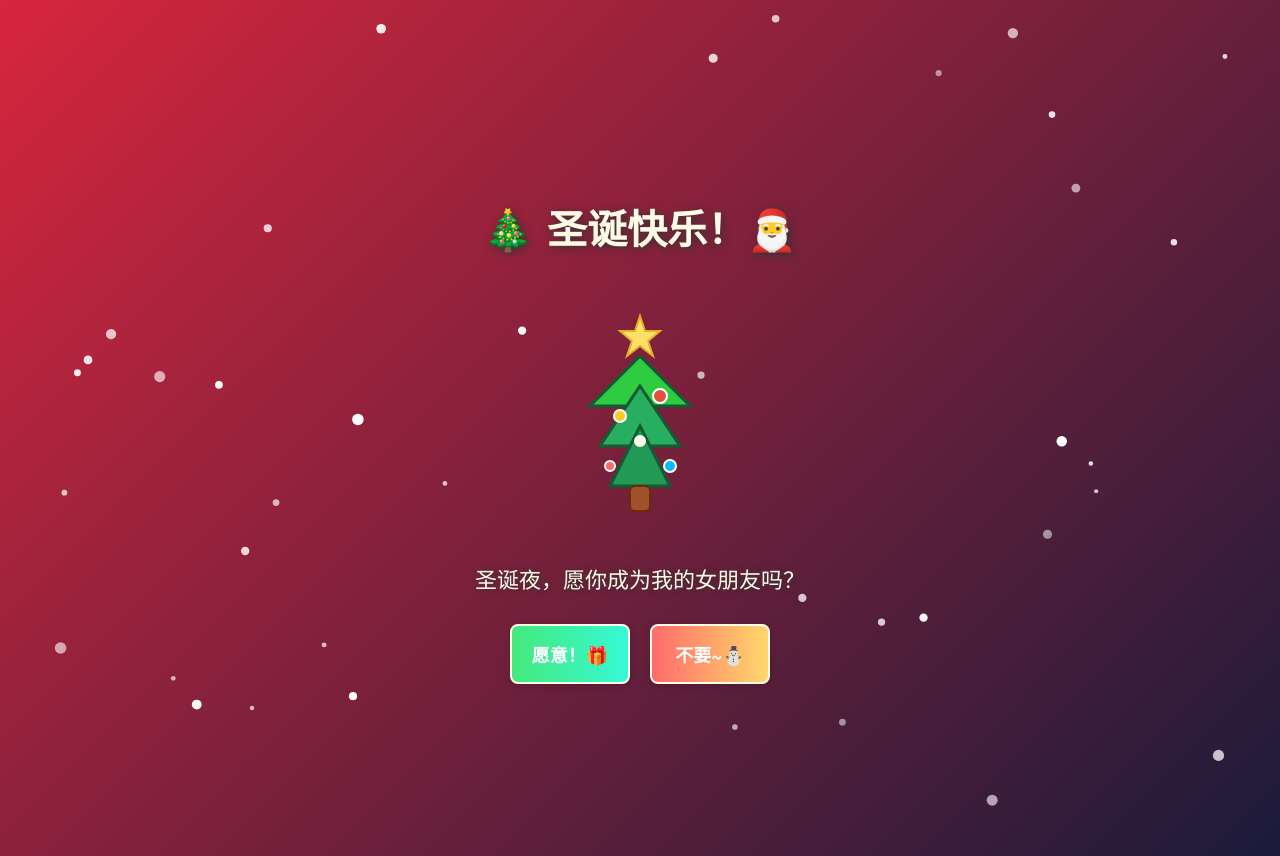
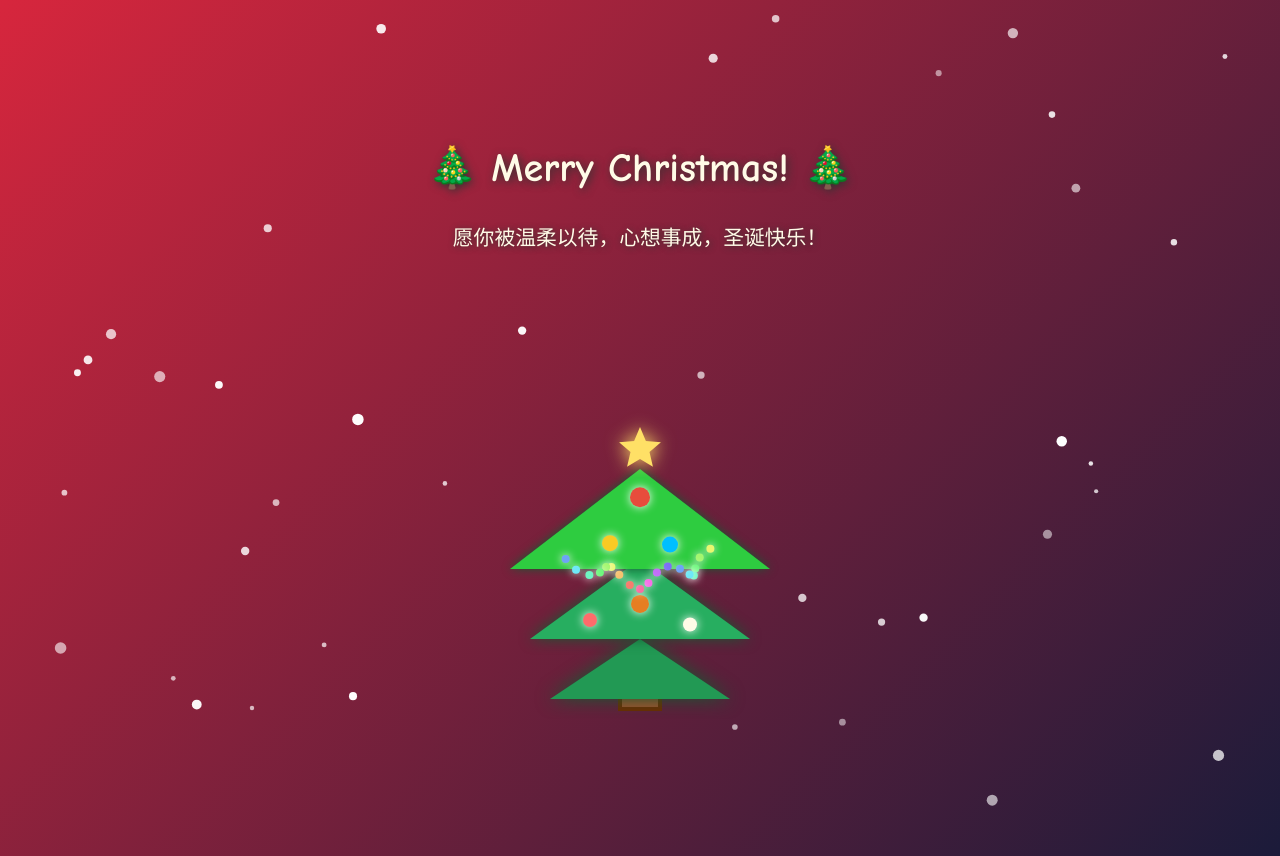
Before and after one commit to z2123668062/for_zqq, a plain HTML site: page index.html in a window 1280 px wide. Drawn offline with Linux system fonts and the light colour scheme.

Commit message:
圣诞节优化

```diff
--- a/index.html
+++ b/index.html
@@ -80,32 +80,11 @@
   <!-- 雪花 SVG -->
   <svg class="snow"></svg>
 
-  <h1>🎄 圣诞快乐！🎅</h1>
+
+  <h1>🎄 Merry Christmas! 🎄</h1>
+  <p style="font-size: 1.3rem; margin-bottom: 18px; color: #fffbe7; font-family: 'Segoe Script', 'Comic Sans MS', cursive; text-shadow: 1px 1px 6px #333;">愿你被温柔以待，心想事成，圣诞快乐！</p>
   <div class="tree-container">
-    <!-- 圣诞树 SVG -->
-    <svg width="180" height="220" viewBox="0 0 180 220">
-      <!-- 星星 -->
-      <polygon points="90,20 95,35 110,35 98,45 103,60 90,50 77,60 82,45 70,35 85,35" fill="#ffe066" stroke="#e1b12c" stroke-width="2"/>
-      <!-- 树层1 -->
-      <polygon points="90,60 140,110 40,110" fill="#2ecc40" stroke="#145a32" stroke-width="3"/>
-      <!-- 树层2 -->
-      <polygon points="90,90 130,150 50,150" fill="#27ae60" stroke="#145a32" stroke-width="3"/>
-      <!-- 树层3 -->
-      <polygon points="90,130 120,190 60,190" fill="#229954" stroke="#145a32" stroke-width="3"/>
-      <!-- 树干 -->
-      <rect x="80" y="190" width="20" height="25" rx="5" fill="#a0522d" stroke="#6e2c00" stroke-width="2"/>
-      <!-- 彩球 -->
-      <circle cx="110" cy="100" r="7" fill="#e74c3c" stroke="#fff" stroke-width="2"/>
-      <circle cx="70" cy="120" r="6" fill="#f9ca24" stroke="#fff" stroke-width="2"/>
-      <circle cx="120" cy="170" r="6" fill="#00bfff" stroke="#fff" stroke-width="2"/>
-      <circle cx="60" cy="170" r="5" fill="#ff6b6b" stroke="#fff" stroke-width="2"/>
-      <circle cx="90" cy="145" r="5" fill="#fffbe7" stroke="#fff" stroke-width="2"/>
-    </svg>
-  </div>
-  <p>圣诞夜，愿你成为我的女朋友吗？</p>
-  <div class="btn-group">
-    <button id="btnAccept" class="btn btn-accept">愿意！🎁</button>
-    <button id="btnReject" class="btn btn-reject">不要~⛄</button>
+    <canvas id="xmasTree" width="320" height="420" style="background:transparent; display:block;"></canvas>
   </div>
 
   <script>
@@ -124,36 +103,119 @@
     createSnow();
     setInterval(createSnow, 1200);
 
-    const btnAccept = document.getElementById('btnAccept');
-    const btnReject = document.getElementById('btnReject');
-    let clickCount = 0;
-    const maxClicks = 3;
+    // 圣诞树动画
+    function drawTree() {
+      const canvas = document.getElementById('xmasTree');
+      if (!canvas) return;
+      const ctx = canvas.getContext('2d');
+      ctx.clearRect(0, 0, canvas.width, canvas.height);
 
-    btnReject.addEventListener('click', () => {
-      if (clickCount < maxClicks) {
-        clickCount++;
-        const acceptScale = 1.3 + (clickCount * 0.2);
-        const rejectScale = 0.8 - (clickCount * 0.1);
+      // 树干
+      ctx.save();
+      ctx.beginPath();
+      ctx.fillStyle = '#a0522d';
+      ctx.strokeStyle = '#6e2c00';
+      ctx.lineWidth = 4;
+      ctx.moveTo(140, 370);
+      ctx.lineTo(180, 370);
+      ctx.lineTo(180, 410);
+      ctx.lineTo(140, 410);
+      ctx.closePath();
+      ctx.fill();
+      ctx.stroke();
+      ctx.restore();
 
-        btnAccept.style.transform = `scale(${acceptScale})`;
-        btnReject.style.transform = `scale(${rejectScale})`;
+      // 树层
+      const layers = [
+        { y: 340, w: 180, h: 60, color: '#229954' },
+        { y: 260, w: 220, h: 80, color: '#27ae60' },
+        { y: 170, w: 260, h: 100, color: '#2ecc40' }
+      ];
+      layers.forEach((layer, i) => {
+        ctx.save();
+        ctx.beginPath();
+        ctx.moveTo(160, layer.y);
+        ctx.lineTo(160 + layer.w / 2, layer.y + layer.h);
+        ctx.lineTo(160 - layer.w / 2, layer.y + layer.h);
+        ctx.closePath();
+        ctx.fillStyle = layer.color;
+        ctx.shadowColor = '#145a32';
+        ctx.shadowBlur = 18 - i * 4;
+        ctx.fill();
+        ctx.restore();
+      });
 
-        if (clickCount === maxClicks) {
-          setTimeout(() => {
-            btnReject.style.opacity = '0';
-            setTimeout(() => {
-              btnReject.style.display = 'none';
-              btnAccept.style.transform = 'scale(1.5)';
-            }, 300);
-          }, 500);
+      // 星星
+      function drawStar(cx, cy, spikes, outerR, innerR, color) {
+        let rot = Math.PI / 2 * 3;
+        let x = cx;
+        let y = cy;
+        let step = Math.PI / spikes;
+        ctx.save();
+        ctx.beginPath();
+        ctx.moveTo(cx, cy - outerR);
+        for (let i = 0; i < spikes; i++) {
+          x = cx + Math.cos(rot) * outerR;
+          y = cy + Math.sin(rot) * outerR;
+          ctx.lineTo(x, y);
+          rot += step;
+          x = cx + Math.cos(rot) * innerR;
+          y = cy + Math.sin(rot) * innerR;
+          ctx.lineTo(x, y);
+          rot += step;
         }
+        ctx.lineTo(cx, cy - outerR);
+        ctx.closePath();
+        ctx.fillStyle = color;
+        ctx.shadowColor = '#ffe066';
+        ctx.shadowBlur = 18;
+        ctx.fill();
+        ctx.restore();
       }
-    });
+      drawStar(160, 150, 5, 22, 10, '#ffe066');
 
-    btnAccept.addEventListener('click', () => {
-      alert('圣诞奇迹发生了！我们的故事开始了~🎄');
-      // window.location.href = "https://xxx.github.io/表白文案页面/";
-    });
+      // 彩球动画
+      const now = Date.now() / 600;
+      const balls = [
+        { x: 160, y: 200, r: 10, color: '#e74c3c' },
+        { x: 130, y: 250, r: 8, color: '#f9ca24' },
+        { x: 190, y: 250, r: 8, color: '#00bfff' },
+        { x: 110, y: 320, r: 7, color: '#ff6b6b' },
+        { x: 210, y: 320, r: 7, color: '#fffbe7' },
+        { x: 160, y: 300, r: 9, color: '#e67e22' }
+      ];
+      balls.forEach((b, i) => {
+        ctx.save();
+        ctx.beginPath();
+        let dy = Math.sin(now + i) * 6;
+        ctx.arc(b.x, b.y + dy, b.r, 0, Math.PI * 2);
+        ctx.fillStyle = b.color;
+        ctx.shadowColor = '#fff';
+        ctx.shadowBlur = 10;
+        ctx.fill();
+        ctx.restore();
+      });
+
+      // 灯串动画
+      for (let i = 0; i < 18; i++) {
+        let angle = Math.PI * (0.2 + 0.6 * (i / 18));
+        let x = 160 + Math.cos(angle) * (90 + 10 * Math.sin(now + i));
+        let y = 220 + Math.sin(angle) * (60 + 10 * Math.cos(now + i));
+        ctx.save();
+        ctx.beginPath();
+        ctx.arc(x, y, 4, 0, Math.PI * 2);
+        ctx.fillStyle = `hsl(${(now * 40 + i * 30) % 360},90%,70%)`;
+        ctx.shadowColor = '#fff';
+        ctx.shadowBlur = 8;
+        ctx.fill();
+        ctx.restore();
+      }
+    }
+    function animateTree() {
+      drawTree();
+      requestAnimationFrame(animateTree);
+    }
+    animateTree();
   </script>
 </body>
 </html>
```
